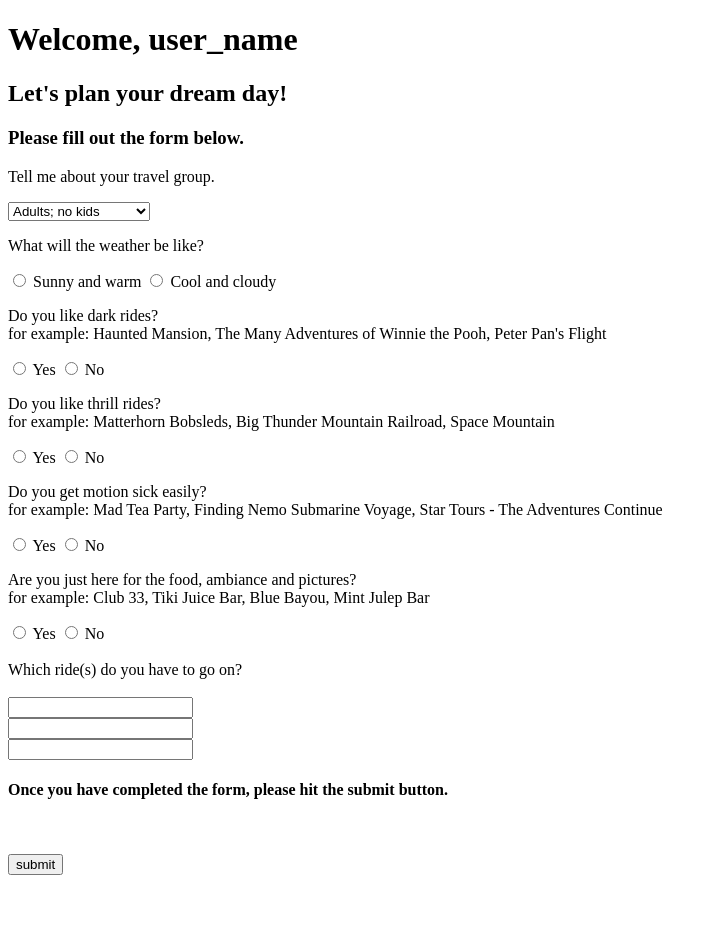
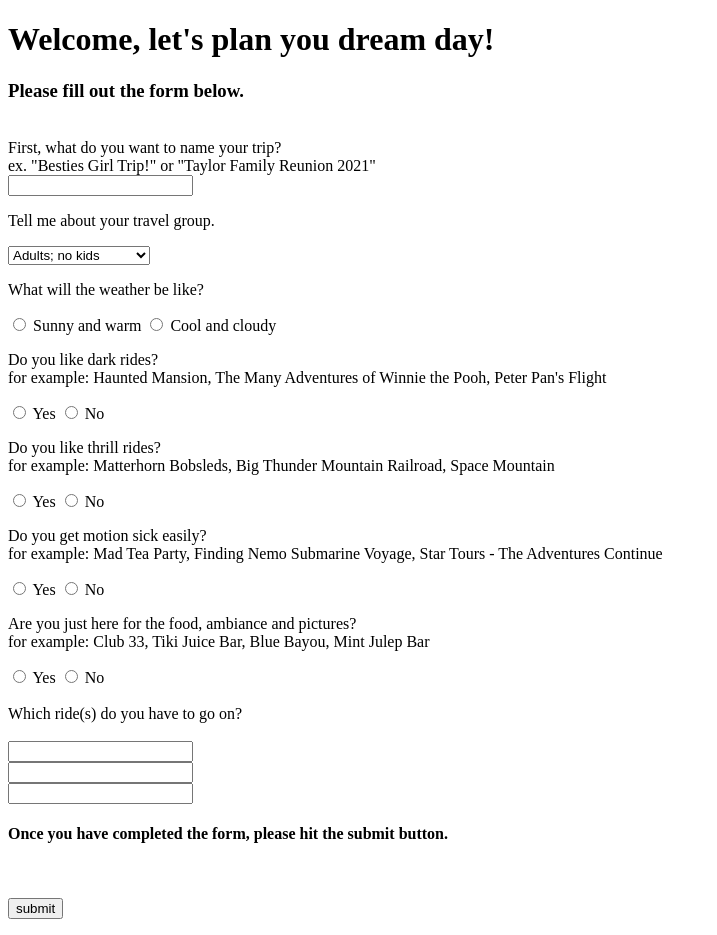
Before and after one commit to jessicalynn1/project, a Flask app: page /form in a window 1280 px wide. Shown: the whole page, without its empty margins (0-717 px from the left). Before the commit the page ends 875 px from the top, so only its background shows below. Run offline with Flask 2, Linux system fonts and the light colour scheme.

Commit message:
End of day 2/8/22

```diff
--- a/server.py
+++ b/server.py
@@ -1,7 +1,7 @@
 """this is where you set up routes (to web pages); routes include functions that return render_templates to html pages"""
 
 from flask import (Flask, render_template, request, flash, session, redirect, jsonify)
-from model import connect_to_db, db
+from model import connect_to_db, db, Form
 import crud
 
 from jinja2 import StrictUndefined
@@ -79,6 +79,7 @@ def rides_page():
 def form_page():
     """Loads form for user"""
 
+
     return render_template("form.html")
 
 
@@ -86,6 +87,7 @@ def form_page():
 def results_page():
     """Shows the results of form"""
 
+    trip_name = request.form.getlist("trip-name")
     a_travel_grp = request.form.get("q_travel_grp")
     a_weather = request.form.get("q_weather")
     a_dark_ride = request.form.get("q_dark_ride")
@@ -95,8 +97,14 @@ def results_page():
     a_must_ride = request.form.getlist("q_must_ride")
 
 
+    # new_profile = Form(user_id = user_id)
+    # db.session.add(new_profile)
+    # db.session.commit()
+    # print(session['pkey'])
+
+
     water_rides = ['Splash Mountain', 'Davy Crocketts Explorer Canoes', 'Storybook Land Canal Boats', 'Jungle Cruise']   #variable to hold water rides, can exclude them if weather is cold
-    kid_rides = ['Roger Rabbits Car Toon Spin', 'Casey Jr. Circus Train', 'Mickeys House and Meet Mickey', 'Autopia'
+    kid_rides = ['Roger Rabbits Car Toon Spin', 'Casey Jr. Circus Train', 'Mickeys House and Meet Mickey', 'Autopia',
     'Gadgets Go Coaster', 'Dumbo the Flying Elephant', 'Astro Orbitor', 'King Arthur Carousel', 'Many Adventures of Winnie the Pooh']
     dark_rides = ['Haunted Mansion', 'Peter Pans Flight', 'Many Adventures of Winnie the Pooh',
     'Snow Whites Enchanted Wish', 'Pirates of the Caribbean', 'Its a small world', 'Mr Toads Wild Ride', 'Roger Rabbits Car Toon Spin']
@@ -112,39 +120,44 @@ def results_page():
 
     itinerary_set = set()
 
-    while True:
-        if a_travel_grp == 'Adults; no kids':
-            for ride in thrill_rides:
-                itinerary_set.add(ride)
 
-        if a_weather == 'hot':
-            for ride in water_rides:
-                itinerary_set.add(ride)
+    if a_travel_grp == 'Adults; no kids':
+        itinerary_set.update(thrill_rides)
 
-        if a_dark_ride is True:
-            for ride in dark_rides:
-                itinerary_set.add(ride)
+    if a_travel_grp == 'Family; kids under 8':
+        itinerary_set.update(kid_rides)
 
-        if a_thrill_ride is True:
-            for ride in thrill_rides:
-                itinerary_set.add(ride)
+    if a_travel_grp == 'Family; kids over 8':
+        itinerary_set.update(thrill_rides)
 
-        if a_motion_sick is not True:
-            for ride in motion_rides:
-                itinerary_set.add(ride)
+    if a_travel_grp == 'Large group, 6+':
+        itinerary_set.update(large_group_rides)
 
-        if a_foodie is True:
-            for ride in no_rides:
-                itinerary_set.add(ride)
+    if a_weather == 'hot':
+        itinerary_set.update(water_rides)
+
+    if a_dark_ride:
+        itinerary_set.update(dark_rides)
+
+    if a_thrill_ride:
+        itinerary_set.update(thrill_rides)
+
+    if a_motion_sick == 'no':
+        itinerary_set.update(motion_rides)
+
+    if a_foodie:
+        itinerary_set.update(no_rides)
+
+    if a_must_ride:
+        itinerary_set.update(a_must_ride)
+    print(itinerary_set)
+    print()
 
 
-    # itinerary_list = []
+    print(itinerary_set)
+    return render_template("results.html", itinerary_set=itinerary_set, trip_name=trip_name)
 
-    # for i in itinerary_set:
-    #     itinerary_list.append(i)
-        # itinerary_set = list(itinerary_set)
-        print(itinerary_set)
-        return render_template("results.html", itinerary_set=itinerary_set)
+    # figure out how to email the result to the user
 
 
 
--- a/templates/form.html
+++ b/templates/form.html
@@ -3,15 +3,20 @@
 {% extends 'base.html' %}
 
 {% block body %}
-  <h1> Welcome, user_name </h1>
-        <!-- Need to figure out how to get user_name to populate
-        if this condition, flash user_name-->
+  <h1> Welcome, let's plan you dream day! </h1>
 
-    <h2>Let's plan your dream day!</h2>
     <h3>Please fill out the form below.</h3>
 
     <body>
     <form action="results" method="POST">
+
+        <br>
+        First, what do you want to name your trip?
+        <br>
+        ex. "Besties Girl Trip!" or "Taylor Family Reunion 2021"
+        <br>
+        <input type="text" name="trip-name">
+        <br>
 
         <p>Tell me about your travel group.</p>
 
--- a/templates/results.html
+++ b/templates/results.html
@@ -7,7 +7,7 @@
 <br>
 <br>
 
-<h2> Itinerary </h2>
+<h2> Itinerary for {{ trip_name }}</h2>
 <br>
     <body>
         <ol id="itinerary-body">
```
Also changed, not shown: model.py (+7 -0 lines).
